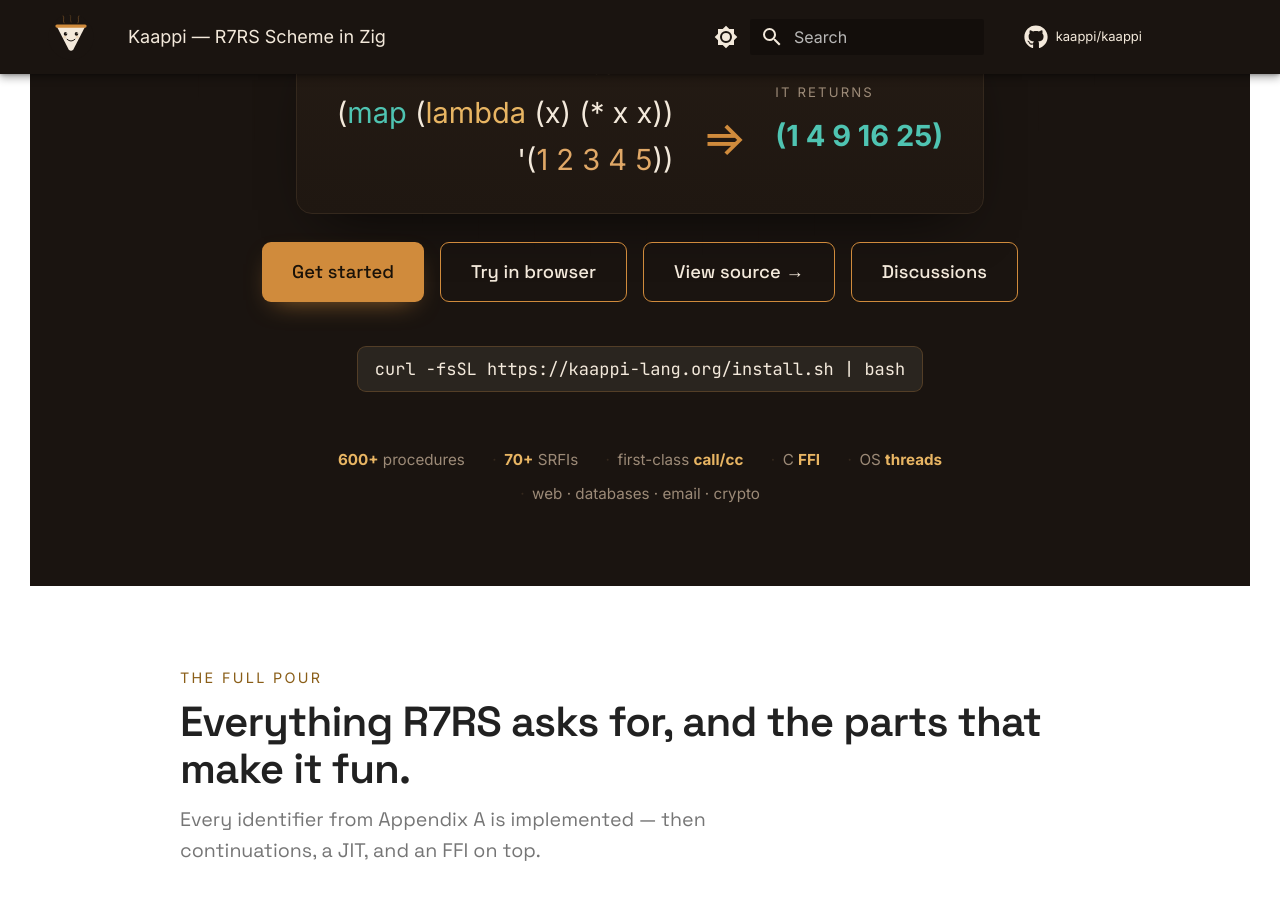
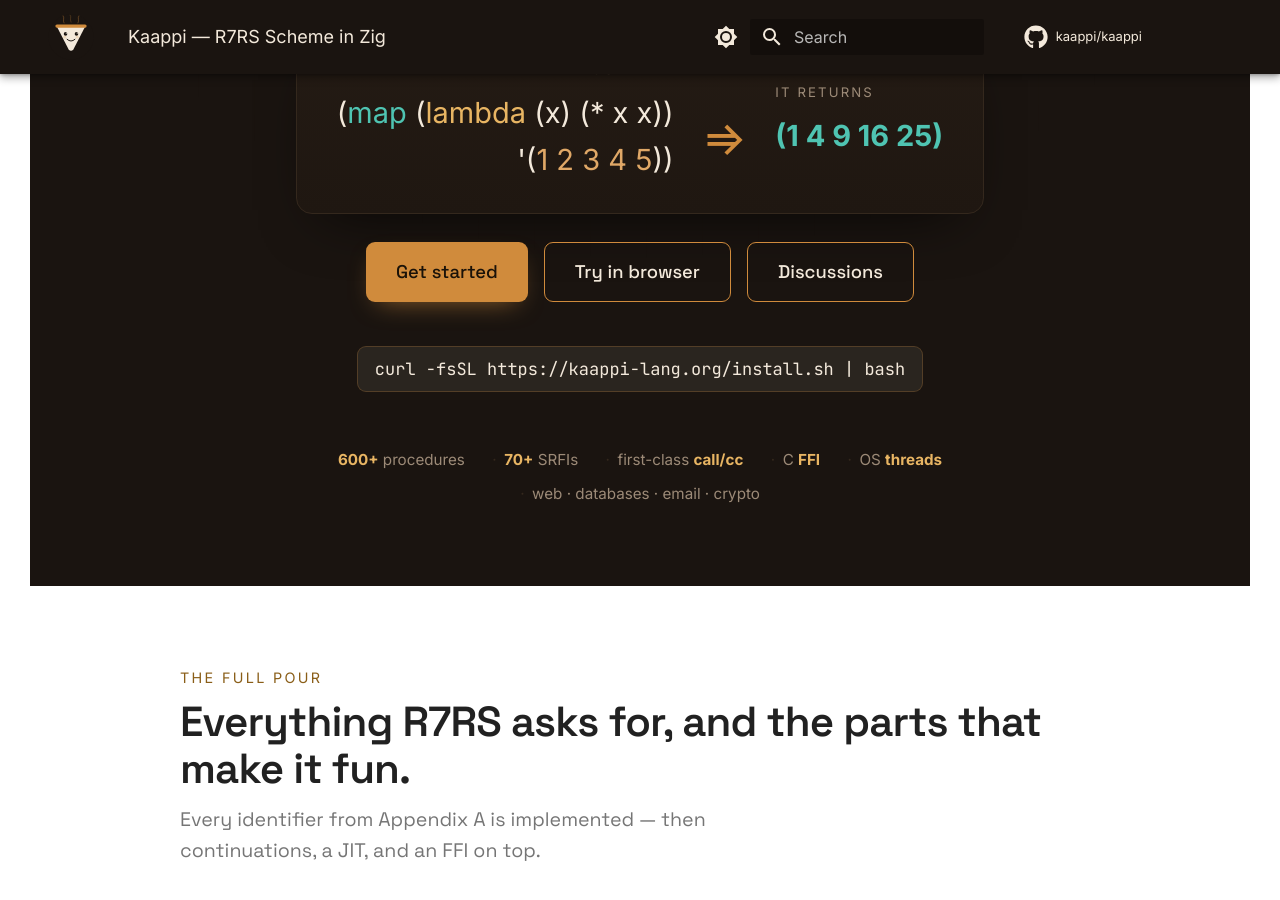
Before and after one commit to kaappi/kaappi.github.io, an MkDocs documentation site: the page built from docs/index.md, in a window 1280 px wide and 900 px high, scrolled down 737 px. Built offline with MkDocs 1.6.1 and Material for MkDocs 9.7.7, drawn with Linux system fonts in a browser that asks for light colours; comment, search, counter and statistics services are not loaded.

Commit message:
Remove View Source button from hero section
Co-Authored-By: Claude Opus 4.6 (1M context) <noreply@anthropic.com>

```diff
--- a/overrides/home.html
+++ b/overrides/home.html
@@ -392,7 +392,6 @@
       <div class="kp-ctas kp-reveal kp-d5">
         <a href="guide/" class="kp-btn kp-btn--primary">Get started</a>
         <a href="playground/" class="kp-btn kp-btn--ghost">Try in browser</a>
-        <a href="https://github.com/kaappi/kaappi" class="kp-btn kp-btn--ghost" target="_blank" rel="noopener">View source &rarr;</a>
         <a href="https://github.com/orgs/kaappi/discussions" class="kp-btn kp-btn--ghost" target="_blank" rel="noopener">Discussions</a>
       </div>
 
```
